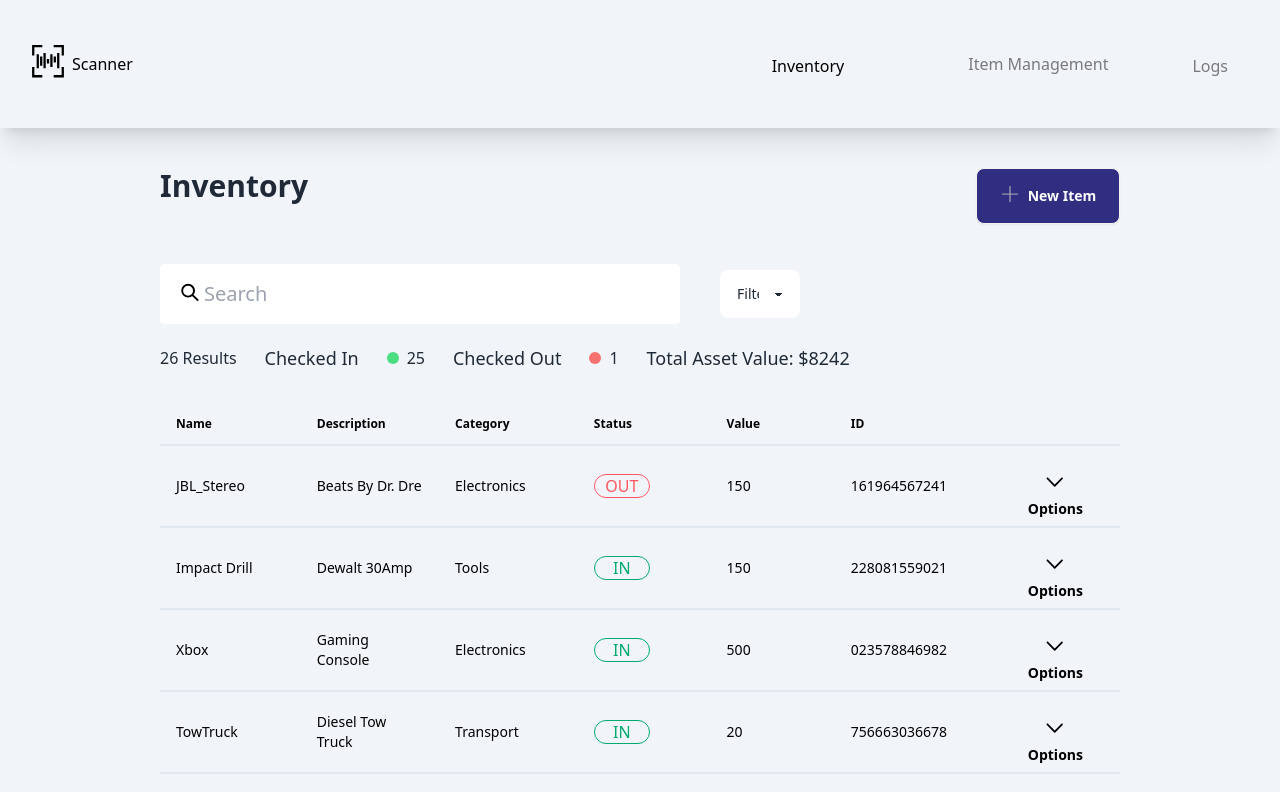
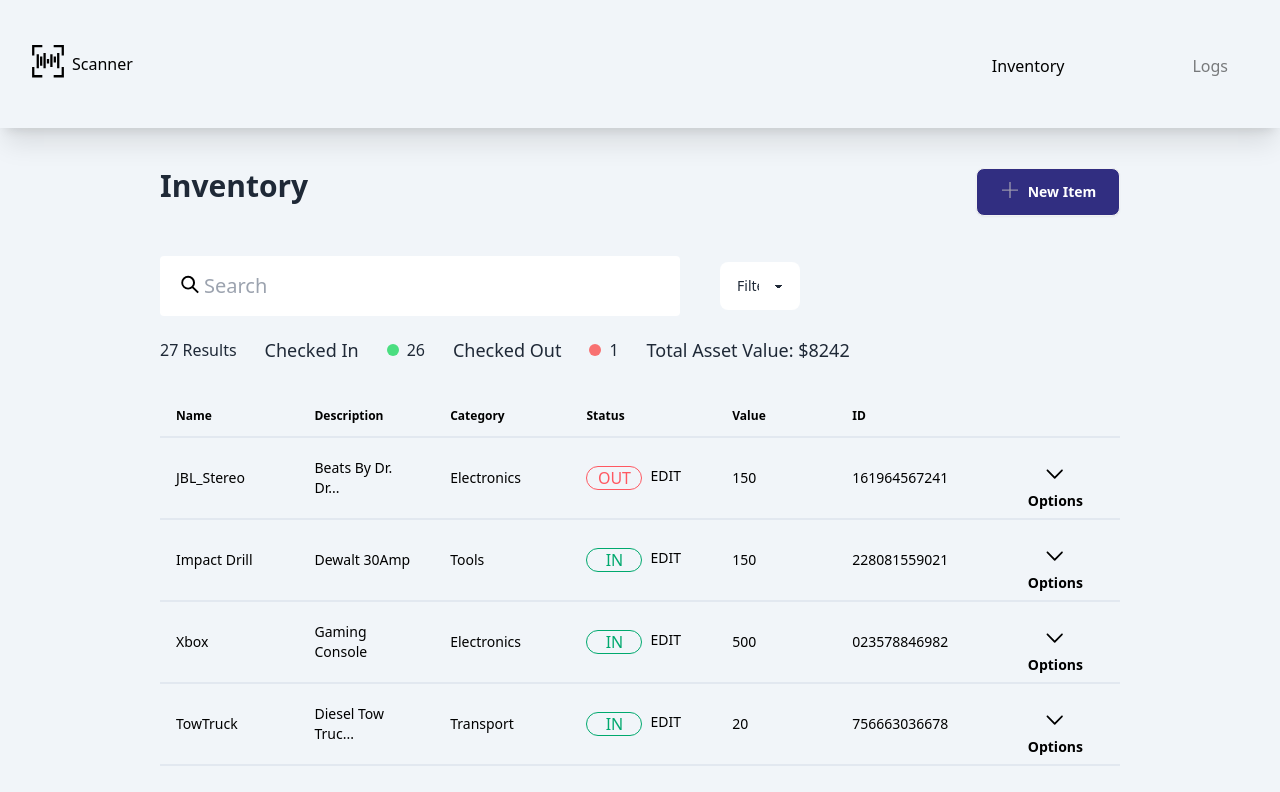
Before and after one commit to SpencerRenfro/Scanner_App, a React (Create React App) app: page / in a window 1280 px wide. Shown: the top 792 px of the page. Built offline with nearby package versions, Linux system fonts and the light colour scheme; data requests are answered from the project's data file.

Commit message:
adds form submission logic for new addItem ui

```diff
--- a/Data/db.json
+++ b/Data/db.json
@@ -395,6 +395,26 @@
       "status": "IN",
       "dayOfWeek": "Monday",
       "time": "6:55"
+    },
+    {
+      "id": "d010",
+      "date": "12/14/2024, 5:32:02 AM",
+      "dayOfWeek": "Saturday",
+      "time": "5:32 AM",
+      "name": "test item",
+      "category": "Education",
+      "price": null,
+      "serialNumber": "n/a",
+      "description": "test...",
+      "barcode": "012999116295",
+      "barcodeCombinedName": "012999116295_test item",
+      "itemCollection": [
+        "f",
+        "f"
+      ],
+      "barcodeUrl": "",
+      "qrCode": "",
+      "status": "IN"
     }
   ],
   "categories": [
--- a/src/components/inventory-table/AddItem.js
+++ b/src/components/inventory-table/AddItem.js
@@ -7,7 +7,7 @@ import plus from "../../assets/icons/plus.svg";
 export default function AddItem() {
   return (
     <NavLink to="/add-item">
-      <div className="btn bg-indigo-900 text-white hover:bg-indigo-700 h-14 w-36">
+      <div className="btn bg-indigo-900 text-white hover:bg-indigo-700 h-10 w-36">
         <img src={plus} width={20}alt="add icon" className="" />
         <p>New Item</p>
       </div>
--- a/src/components/inventory-table/Table.js
+++ b/src/components/inventory-table/Table.js
@@ -26,21 +26,27 @@ export default function Table({ categoryFilter, filteredItems }) {
                   </NavLink>
                 </td>
                 <td className="w-1/6">
-                  <p>{item.description}</p>
+                  <p>{item.description.length > 15 ? item.description.slice(0, 15) + '...'
+                  : item.description}</p>
                 </td>
                 <td className="w-1/6">
                   <p>{item.category}</p>
                 </td>
                 <td className="w-1/6">
+                  <div className="flex">
                     {item.status === "IN" ? (
-                    <div className="badge badge-success badge-outline badge-lg w-14">
+                      <div className="badge badge-success badge-outline badge-lg w-14 mr-2">
                         IN
                       </div>
                     ) : (
-                    <div className="badge badge-error badge-outline badge-lg w-14">
+                      <div className="badge badge-error badge-outline badge-lg w-14 mr-2">
                         OUT
                       </div>
                     )}
+                    <div>
+                      <NavLink to={`/inventory/${item.id}/edit`}>EDIT</NavLink>
+                    </div>
+                  </div>
                 </td>
                 <td className="w-1/6">
                   <p>{item.price}</p>
@@ -61,7 +67,9 @@ export default function Table({ categoryFilter, filteredItems }) {
                     </summary>
                     <ul className="menu dropdown-content bg-base-100 rounded-box z-50 w-52 p-2 shadow">
                       <li>
-                        <NavLink to={`/inventory/${item.id}/edit`}>Edit</NavLink>
+                        <NavLink to={`/inventory/${item.id}/edit`}>
+                          Edit
+                        </NavLink>
                       </li>
                       <li>Sign In</li>
                       <NavLink to={`/${item.id}/sign-out`}>Sign Out</NavLink>
--- a/src/pages/AddItemPage.js
+++ b/src/pages/AddItemPage.js
@@ -13,7 +13,130 @@ export default function AddItem({
   setItemCreationFailure,
   handleHideNavbar,
 }) {
-  const [showCustomCategory, setShowCustomCategory] = useState(false);
+  // States and Hooks
+  const [customCategory, setCustomCategory] = useState(false);
+  const [tempItem, setTempItem] = useState("");
+  const [barcodeState, setBarcodeState] = useState();
+  const navigate = useNavigate();
+
+  const { postData: postInventoryData, data: inventoryData, error: inventoryError } = useFetch(
+    "http://localhost:8000/inventory",
+    "POST"
+  );
+  const { postData: postCategoryData, data: categorySubmission, error: categoryError } = useFetch(
+    "http://localhost:8000/categories",
+    "POST"
+  );
+  const { data: categories, error: categoryErrorFetch } = useFetch(
+    "http://localhost:8000/categories",
+    "GET"
+  );
+
+  const [formData, setFormData] = useState({
+    date: "",
+    dayOfWeek: "",
+    time: "",
+    name: "",
+    category: "",
+    price: 0.0,
+    serialNumber: "",
+    description: "",
+    barcode: "",
+    barcodeCombinedName: "",
+    itemCollection: [],
+    barcodeUrl: "",
+    qrCode: "",
+    status: "IN",
+  });
+
+  const { canvasRef, barcode } = useBarcodeGenerator(formData.name, setBarcodeState);
+
+  // Check for duplicate categories
+  const isDuplicateCategory = (categoryName) => {
+    for (let i = 0; i < categories.length; i++) {
+      if (categories[i].name === categoryName) {
+        return true;
+      }
+    }
+    return false;
+  };
+
+  // Add a temporary item to the collection
+  const addTempItem = () => {
+    if (tempItem.trim() === "") return;
+    setFormData((prevFormData) => ({
+      ...prevFormData,
+      itemCollection: [...prevFormData.itemCollection, tempItem],
+    }));
+    setTempItem("");
+  };
+
+  // Delete a collection item
+  const deleteCollectionItem = (index) => {
+    setFormData((prevFormData) => ({
+      ...prevFormData,
+      itemCollection: prevFormData.itemCollection.filter((_, i) => i !== index),
+    }));
+  };
+
+  // Handle form submission
+  const handleSubmit = (e) => {
+    e.preventDefault();
+
+    // Check for duplicate category before submission
+    if (customCategory && formData.category && isDuplicateCategory(formData.category)) {
+      alert("The category name already exists. Please choose a different name.");
+      return;
+    }
+
+    // Post the form data
+    postInventoryData(formData);
+
+    // Add custom category if applicable
+    if (customCategory && formData.category && !isDuplicateCategory(formData.category)) {
+      const newCategoryData = {
+        name: formData.category,
+        barcode: barcodeState,
+        barcodeCombinedName: `${barcodeState}_${formData.name}`,
+      };
+      postCategoryData(newCategoryData);
+    }
+
+    console.log("Form Data Submitted:", formData);
+  };
+
+  // Initialize date and time in the form data (with `.split`)
+  useEffect(() => {
+    const now = new Date();
+    const formattedTime = now.toLocaleString(undefined, {
+      hour: "numeric",
+      minute: "numeric",
+    });
+
+    // Split the formatted time into components (hour, minute, AM/PM)
+    const parts = formattedTime.split(/[:\s]+/); // Splits on `:` and whitespace
+    const time = `${parts[0]}:${parts[1]} ${parts[2]}`;
+
+    setFormData((prevFormData) => ({
+      ...prevFormData,
+      date: now.toLocaleString(),
+      dayOfWeek: now.toLocaleString(undefined, { weekday: "long" }),
+      time, // Use the reconstructed time
+      barcode: barcodeState,
+      barcodeCombinedName: `${barcodeState}_${prevFormData.name}`,
+    }));
+  }, [barcodeState]);
+
+  // Handle submission success or failure
+  useEffect(() => {
+    if (inventoryData) {
+      navigate("/");
+      setItemCreationSuccess(true);
+    } else if (inventoryError) {
+      setItemCreationFailure(true);
+      navigate("/item-creation-failure");
+    }
+  }, [inventoryData, inventoryError]);
 
   return (
     <div>
@@ -26,7 +149,7 @@ export default function AddItem({
         </button>
       </div>
       <div className="mx-40 pb-40 grid grid-cols-12 mt-7 gap-4">
-        <div className="col-start-4 col-span-6 p-4">
+        <form className="col-start-4 col-span-6 p-4" onSubmit={handleSubmit}>
           <h1 className="font-bold">Add New Item</h1>
           <p>Add information about your item</p>
           <input
@@ -34,7 +157,11 @@ export default function AddItem({
             placeholder="Item Name"
             className="input input-bordered col-span-5 my-6 py-7 w-full"
             onChange={(e) => {
-              console.log("e", e.target);
+              setFormData({
+                ...formData,
+                name: e.target.value,
+                barcodeCombinedName: barcode + "_" + e.target.value,
+              });
             }}
             required
           />
@@ -42,60 +169,58 @@ export default function AddItem({
           <textarea
             type="text"
             placeholder="Item Description"
-            className="input input-bordered col-span-5 my-6  pt-3 w-full min-h-48 max-h-72"
+            className="input input-bordered col-span-5 my-6 pt-3 w-full min-h-48 max-h-72"
             onChange={(e) => {
-              console.log("e", e.target);
+              setFormData({ ...formData, description: e.target.value });
             }}
             required
           />
 
-          {!showCustomCategory ? (
+          {customCategory ? (
             <input
               type="text"
               placeholder="Custom Category"
               className="input input-bordered col-span-5 my-6 py-7 w-full"
               onChange={(e) => {
-                console.log("Custom Category Input:", e.target.value);
+                setFormData({ ...formData, category: e.target.value });
               }}
               required
             />
           ) : (
             <select
               className="select select-bordered col-span-5 my-6 py-7 w-full"
+              value={formData.category}
               onChange={(e) => {
-                console.log("Selected Category:", e.target.value);
+                setFormData({ ...formData, category: e.target.value });
               }}
               required
             >
-              <option value="" disabled selected>
+              <option value="" disabled>
                 Select Category
               </option>
-              <option value="Electronics">Electronics</option>
-              <option value="Clothing">Clothing</option>
-              <option value="Furniture">Furniture</option>
-              <option value="Books">Books</option>
-              <option value="Miscellaneous">Miscellaneous</option>
+              {categories?.map((category) => (
+                <option key={category.id} value={category.name}>
+                  {category.name}
+                </option>
+              ))}
             </select>
           )}
 
           <div className="flex pl-5 gap-5">
             <input
               type="checkbox"
-              defaultChecked
               className="checkbox"
-              onClick={() => {
-                setShowCustomCategory(!showCustomCategory);
-                console.log("showCustomCategory", showCustomCategory);
-              }}
+              onClick={() => setCustomCategory(!customCategory)}
             />
             <label className="checkbox-label">Add Custom Category</label>
           </div>
+
           <input
             type="text"
             placeholder="Item Price"
             className="input input-bordered col-span-5 my-6 py-7 w-full"
             onChange={(e) => {
-              console.log("Custom Category Input:", e.target.value);
+              setFormData({ ...formData, price: parseFloat(e.target.value) });
             }}
             required
           />
@@ -104,7 +229,7 @@ export default function AddItem({
             placeholder="Serial Number"
             className="input input-bordered col-span-5 my-6 py-7 w-full"
             onChange={(e) => {
-              console.log("Custom Category Input:", e.target.value);
+              setFormData({ ...formData, serialNumber: e.target.value });
             }}
             required
           />
@@ -113,17 +238,27 @@ export default function AddItem({
               type="text"
               placeholder="Add collection of subitems"
               className="input input-bordered col-span-5 my-6 py-7 w-full"
-              onChange={(e) => {
-                console.log("Custom Category Input:", e.target.value);
-              }}
-              required
+              value={tempItem}
+              onChange={(e) => setTempItem(e.target.value)}
             />
-            <button className="btn">ADD</button>
+            <button type="button" className="btn" onClick={addTempItem}>
+              ADD
+            </button>
           </div>
+          <ul>
+            {formData.itemCollection.map((item, index) => (
+              <li key={index} className="flex justify-between">
+                {item}
+                <button onClick={() => deleteCollectionItem(index)}>
+                  <img src={deleteIcon} alt="Delete" />
+                </button>
+              </li>
+            ))}
+          </ul>
           <button className="btn btn-primary" type="submit">
             Submit
           </button>
-        </div>
+        </form>
       </div>
     </div>
   );
--- a/src/ui/Navbar.js
+++ b/src/ui/Navbar.js
@@ -30,7 +30,7 @@ export default function Example() {
       </div>
       <div>
         <div className="dropdown dropdown-end">
-          <div
+          {/* <div
             tabIndex={0}
             role="button"
             className={`justify-center  mx-10
@@ -41,7 +41,7 @@ export default function Example() {
             : `${itemManagementSelection = "Item Management"} opacity-50`}`}
           >
             {itemManagementSelection}
-          </div>
+          </div> */}
           <ul
             tabIndex={0}
             className="menu dropdown-content bg-base-100 rounded-box z-[1] mt-10 w-52 p-2 shadow"
```
Lines whose indentation alone changed are shown as unchanged.
